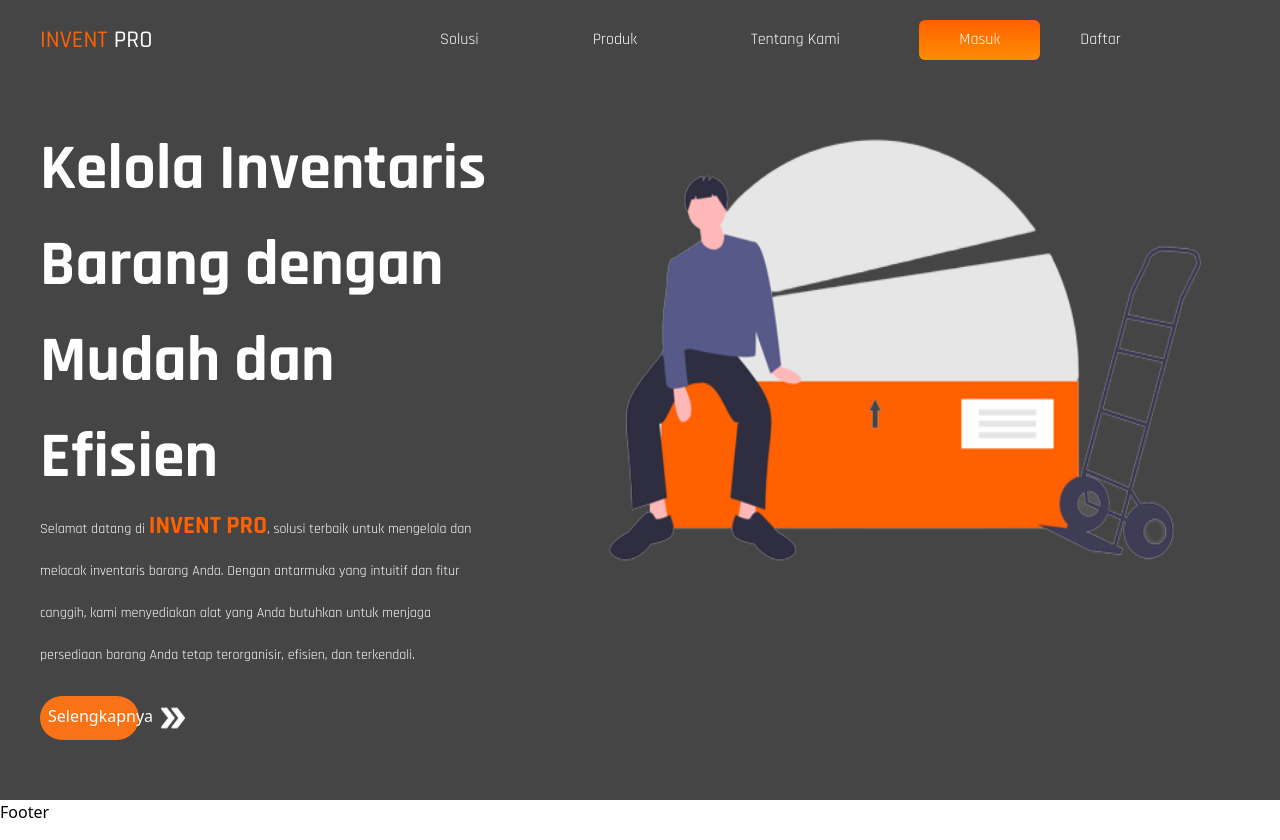
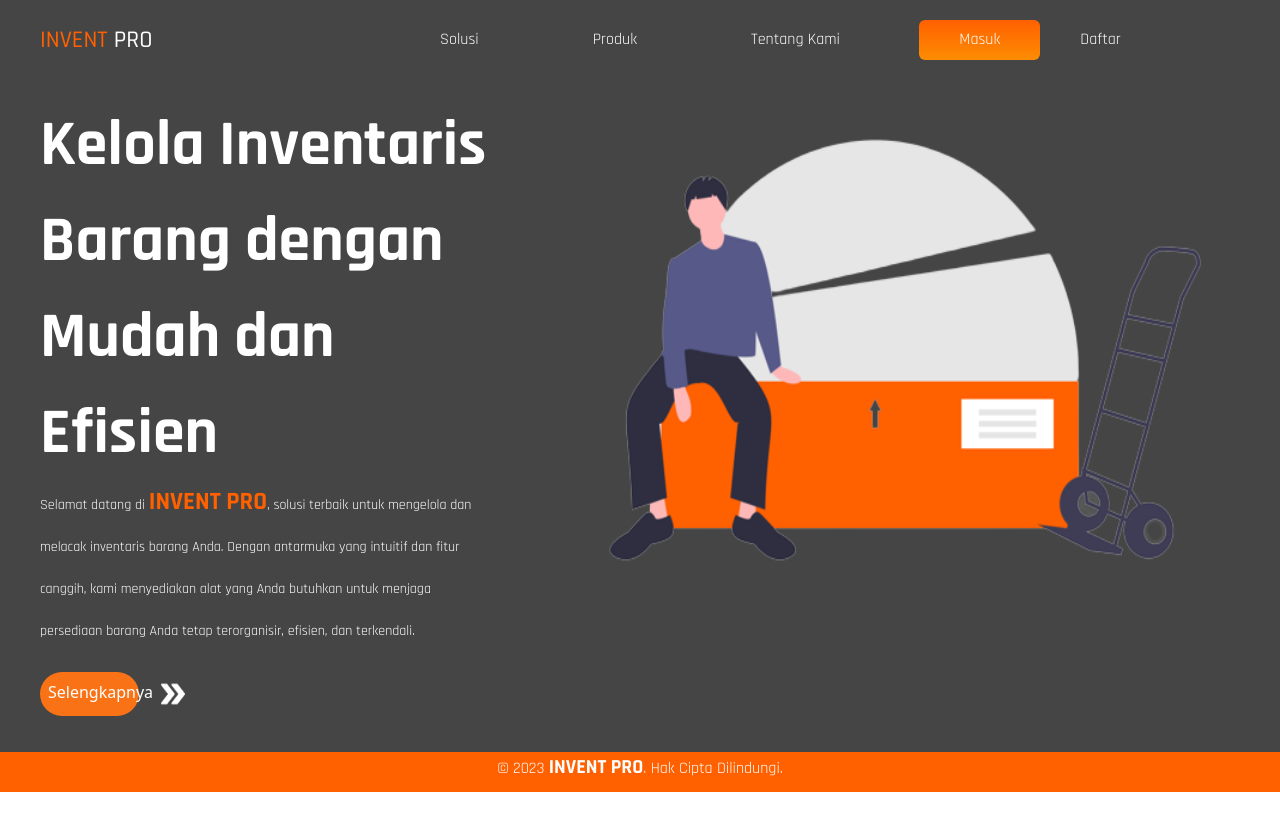
Before and after one commit to Marst313/InventoryManagement, a React (Vite) app: page / in a window 1280 px wide. After the commit the page ends 800 px from the top, so only its background shows below. Built offline with nearby package versions, Linux system fonts and the light colour scheme; a web font is replaced by a local one.

Commit message:
Nambahin Footer

```diff
--- a/src/components/Footer.jsx
+++ b/src/components/Footer.jsx
@@ -1,9 +1,14 @@
-import React from 'react';
+import React from "react";
 
 const Footer = () => {
   return (
-    <footer className="h-[5vh] w-full">
-      <h1>Footer</h1>
+    <footer className="h-[5vh] w-full bg-[#FF6000] text-white font-rajhdani">
+      <div className="text-center">
+        <h1>
+          © 2023 <span className="text-[20px] font-bold">INVENT PRO</span>. Hak
+          Cipta Dilindungi.
+        </h1>
+      </div>
     </footer>
   );
 };
--- a/src/pages/Home.jsx
+++ b/src/pages/Home.jsx
@@ -4,13 +4,13 @@ import IconSelengkapnya from "../assets/icons/icon-selengkapnyaHome.png";
 
 const Home = () => {
   return (
-    <section className="bg-primary h-[90vh] w-full">
-      <div className="flex flex-row h-[90vh] ">
+    <section className="bg-primary h-[84vh] overflow-hidden w-full">
+      <div className="flex flex-row h-[84vh] ">
         <div className="container w-1/2 flex-col flex justify-center px-10">
-          <h1 className="text-[64px] font-rajhdani font-bold text-[#FFFF] ">
+          <h1 className="text-[64px] font-rajhdani font-bold text-white ">
             Kelola Inventaris Barang dengan Mudah dan Efisien
           </h1>
-          <p className="font-rajhdani text-[14px] text-[#FFFF] leading-[42px]">
+          <p className="font-rajhdani text-[14px] text-white leading-[42px]">
             Selamat datang di{" "}
             <span className="text-[25px] font-bold text-[#FF6000]">
               INVENT PRO
@@ -20,7 +20,7 @@ const Home = () => {
             alat yang Anda butuhkan untuk menjaga persediaan barang Anda tetap
             terorganisir, efisien, dan terkendali.
           </p>
-          <button class="rounded-full color bg-orange-500 p-2 w-[22%] my-5 text-[16px] text-[#FFFF] flex  ">
+          <button class="rounded-full color bg-orange-500 p-2 w-[22%] my-5 text-[16px] text-white flex  ">
             <span>Selengkapnya</span>
             <img src={IconSelengkapnya} alt="icon" className="w-6 h-7 mx-2" />
           </button>
```
Also changed, not shown: src/components/NavComponents.jsx (+6 -3 lines).
